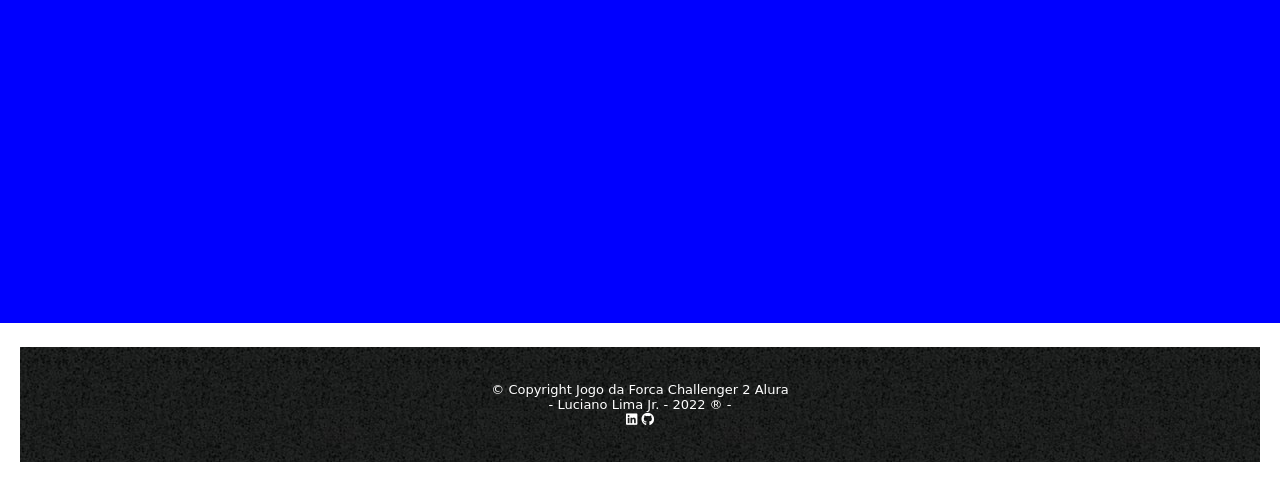
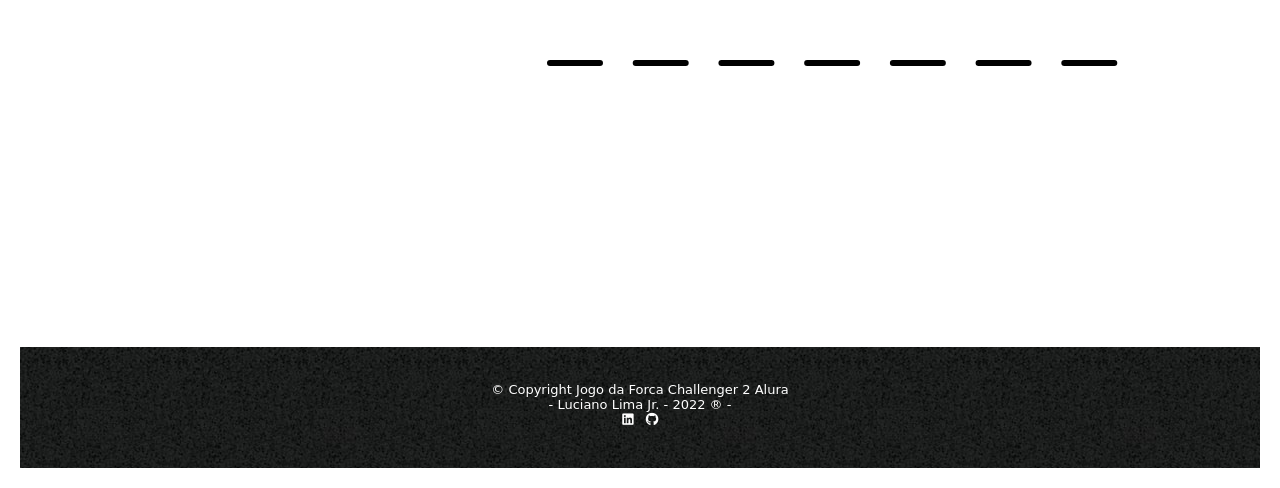
Before and after one commit to lucianojunnior17/Challenge-2-Jogo-da-forca, a plain HTML site: page src/pages/jogo.html in a window 1280 px wide. Shown: the part 662-1150 px from the top of the page. Drawn offline with Linux system fonts and the light colour scheme; a web font is replaced by a local one.

Commit message:
tracinho

```diff
--- a/src/css/style.css
+++ b/src/css/style.css
@@ -53,7 +53,7 @@ header {
     height: 2.5rem;
     align-items: center;
     justify-content: center;
-    background-color: #ffffff;
+    color: #ffffff;
     font-size: 2.5rem;
     margin: 2rem;
     justify-content:space-between;
@@ -93,17 +93,17 @@ button {
 }
 
 @keyframes anima {
-     0%{
+     from {
          transform: scale(1);
      }
-     100%{
+     to {
          transform: scale(1.05);
      }
 }
 
 button:hover {
     animation-name: anima;
-    animation-duration: 0.5;
+    animation-duration: 0.3s;
     animation-timing-function: ease-in-out;
     animation-iteration-count: infinite;
     animation-direction:alternate ;
@@ -116,9 +116,19 @@ button:hover {
     background: url(/src/img/bg.jpg);
     padding: 3.5rem 0;
     font-size: 13px;
-    margin: 20px 20px ;
+    margin: 2rem 2rem ;
 }
 
 .icones {
     cursor: pointer;
 }
+
+.social-footer i {
+    width: 2rem;
+    height: 2rem;
+    align-items: center;
+    align-self: center;
+    justify-content: center;
+    color: #ffffff;
+
+}
--- a/src/js/index.js
+++ b/src/js/index.js
@@ -1,5 +1,31 @@
-var tela = document.querySelector('canvas');
-var pincel = tela.getContext('2d');
-    //retangulo
-pincel.fillStyle='blue';
-pincel.fillRect(0, 0,1280, 900);
+//VARIAVÉIS
+
+
+var palavras = ['ALURA','ORACLE','ABACAXI','MORANGO','EMPREGO'];
+var tela = document.getElementById('forca');
+var tabuleiro =tela.getContext('2d');
+var letras = [];
+var palavraCorreta = '';
+var erros = 9;
+
+function EcolherPalavraSecreta(){
+    var palavra = palavras[Math.floor(Math.random()*palavras.length)];
+    Secreta = palavra;
+    console.log(palavra);
+    return palavra;
+}
+
+function escreverTracinho(){
+    tabuleiro.lineWidth = 6
+    tabuleiro.lineCap = "round"
+    tabuleiro.lineJoin = "round"
+    tabuleiro.strokeStyle = "#000000"
+    tabuleiro.beginPath()
+    var eixo = 600/Secreta.length
+    for(let i = 0; i < Secreta.length; i++){
+        tabuleiro.moveTo(600 + (eixo*i),640);
+        tabuleiro.lineTo(550 + (eixo*i),640);
+    }
+    tabuleiro.stroke()
+    tabuleiro.closePath()
+}escreverTracinho(EcolherPalavraSecreta());
--- a/src/pages/jogo.html
+++ b/src/pages/jogo.html
@@ -6,7 +6,6 @@
     <meta http-equiv="X-UA-Compatible" content="IE=edge">
     <meta name="viewport" content="width=device-width, initial-scale=1.0">
     <link rel="stylesheet" href="/src/css/style.css">
-    <link rel="stylesheet" href="style.css">
     <title>Jogo da Forca</title>
 </head>
 <body>
@@ -24,14 +23,19 @@
                 </nav>
             </div>
             <div class="social">
-                <i class="fa-brands fa-linkedin"></i>
-                <i class="fa-brands fa-github"></i>
+                <a target="_blank" href="https://www.linkedin.com/in/lucianolimajr/">
+                    <i class="fa-brands fa-linkedin"></i>
+                </a>
+
+                <a target="_blank" href="https://github.com/lucianojunnior17">
+                    <i class="fa-brands fa-github"></i>
+                </a>
             </div>
         </div>
     </header>
     <main>
         <section>
-            <canvas width="1280" height="900"></canvas>
+            <canvas id="forca" width="1280" height="900"></canvas>
 
         </section>
 
@@ -42,9 +46,15 @@
             <p> &copy; Copyright Jogo da Forca Challenger 2  Alura</p>
             <p> - Luciano Lima Jr. - 2022 &reg; -</p>
         </div>
-        <div class="icones">
-            <i class="fa-brands fa-linkedin"> <a href="https://www.linkedin.com/in/lucianolimajr/" target="_blank"></a> </i>
-            <i class="fa-brands fa-github"> <a href="https://github.com/lucianojunnior17" target="_blank"></a> </i>
+        <div class="social-footer">
+            <a target="_blank" href="https://www.linkedin.com/in/lucianolimajr/">
+                <i class="fa-brands fa-linkedin"></i>
+            </a>
+
+            <a target="_blank" href="https://github.com/lucianojunnior17">
+                <i class="fa-brands fa-github"></i>
+            </a>
+
         </div>
 
     </footer>
--- a/src/pages/style.css
+++ /dev/null
@@ -1,10 +0,0 @@
-section {
-    max-width: 1280px;
-    align-items: center;
-    justify-content: center;
-}
-
-canvas {
-   align-items: center;
-
-}
```
Also changed, not shown: index.html (+16 -6 lines), src/pages/palavras.html (+18 -8 lines).
